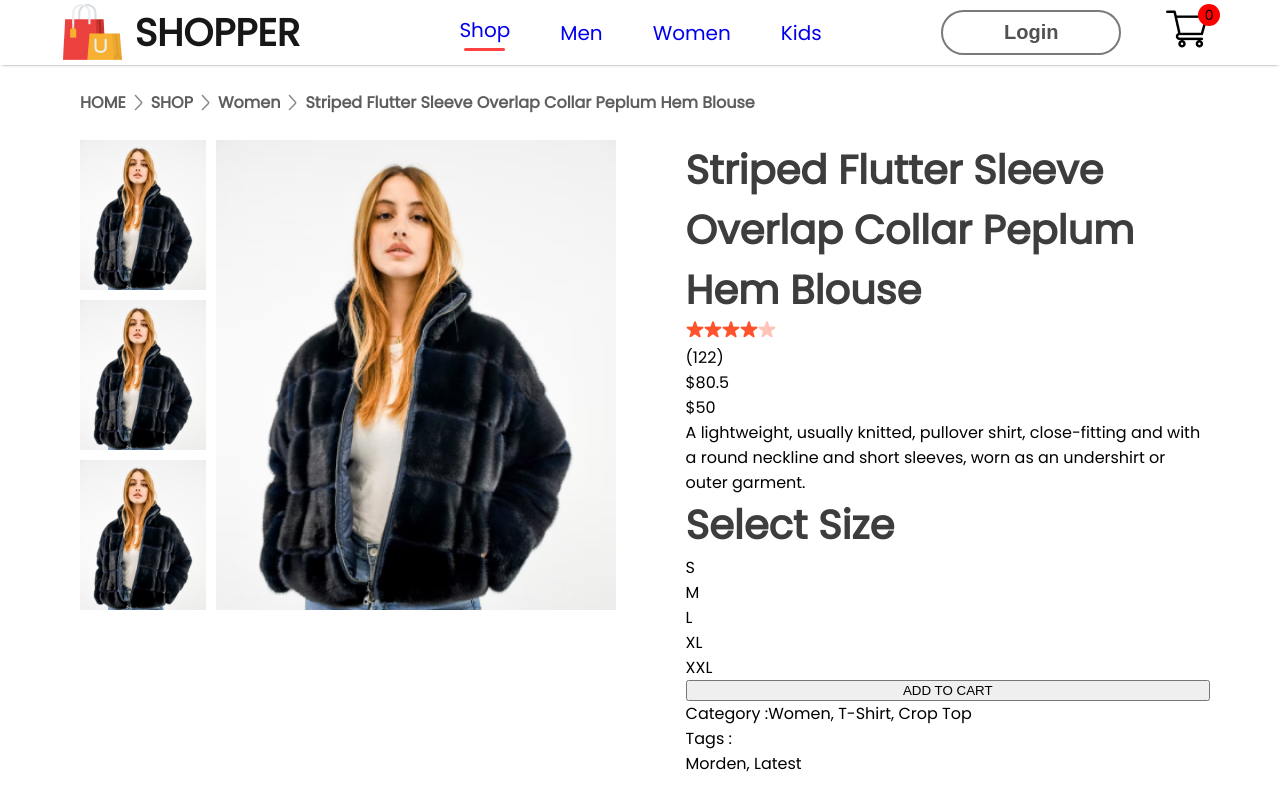
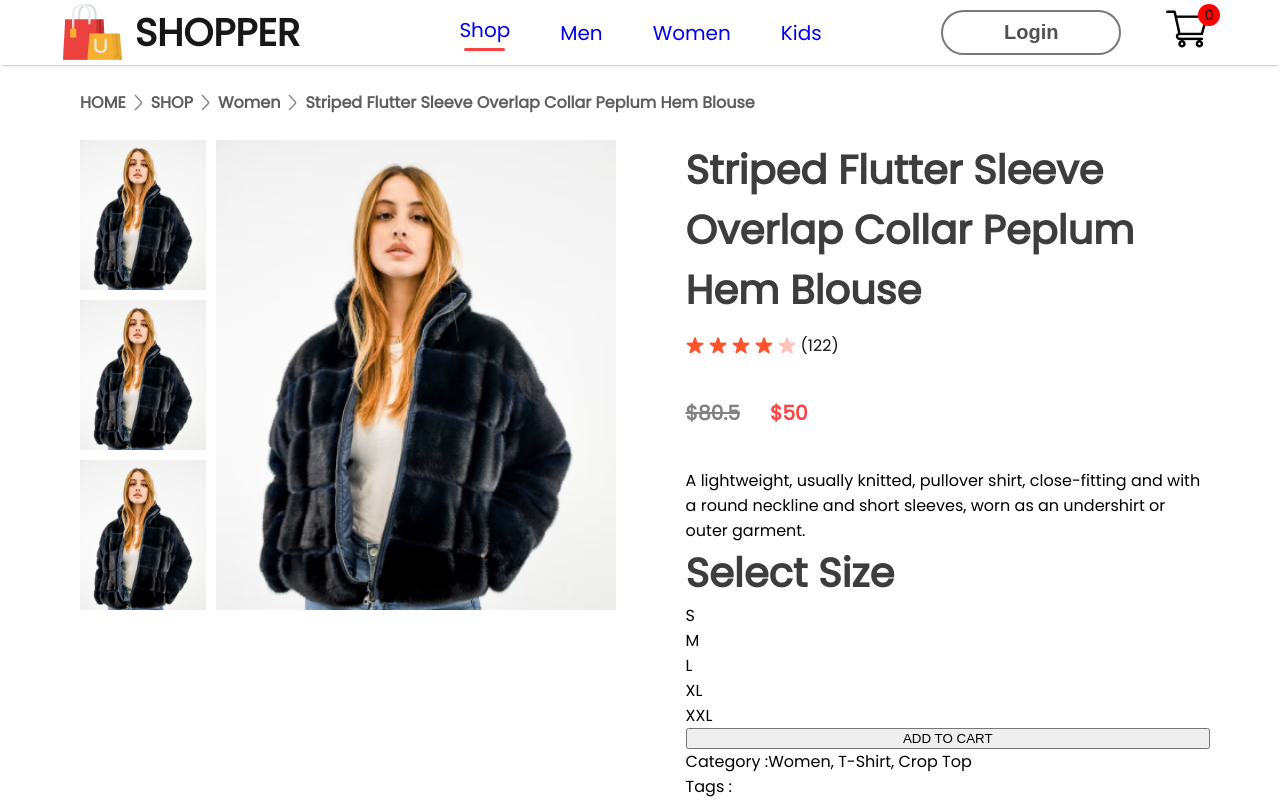
Before and after one commit to mohitdhanorkar/E-Commerce, a React (Create React App) app in the folder e-commerce/: page /product/1 in a window 1280 px wide. Shown: the top 800 px of the page. Built offline with nearby package versions, Linux system fonts and the light colour scheme.

Commit message:
sytling to prices

```diff
--- a/e-commerce/src/Components/ProductDisplay/productdisplay.css
+++ b/e-commerce/src/Components/ProductDisplay/productdisplay.css
@@ -32,3 +32,28 @@
     font-weight: 700;
     color: #3d3d3d;
 }
+.productdisplay-right-star{
+    display: flex;
+    align-items: center;
+    margin-top: 13px;
+    gap: 5px;
+    color: #171414;
+    font-size: 16px;
+}
+.productdispaly-right-prices{
+    display: flex;
+    margin: 40px 0px;
+    gap: 30px;
+    font-size: 20px;
+    font-weight: 700;
+}
+.productdisplay-right-price-old{
+    color: #818181;
+    text-decoration: line-through;
+}
+.productdisplay-right-price-new{
+    color: #ff4141;
+}
+.productdisplay-right-size{
+
+}
```
